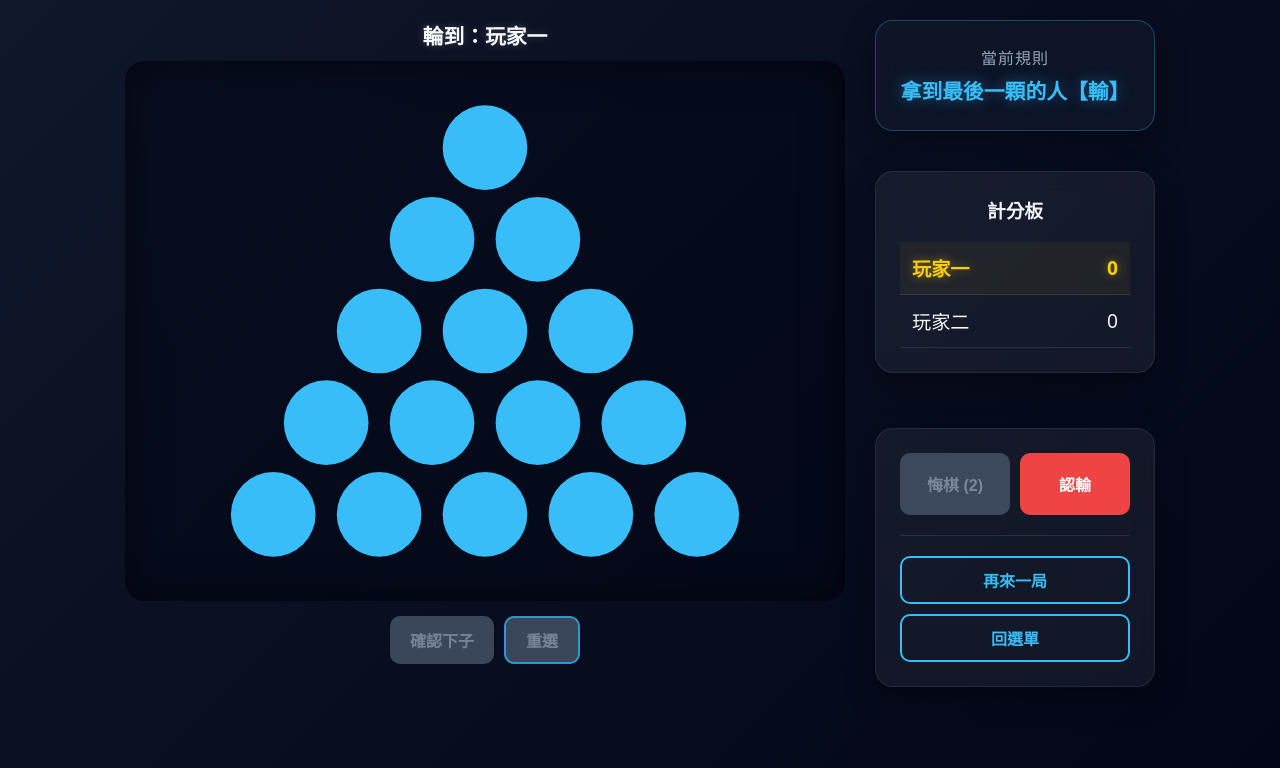
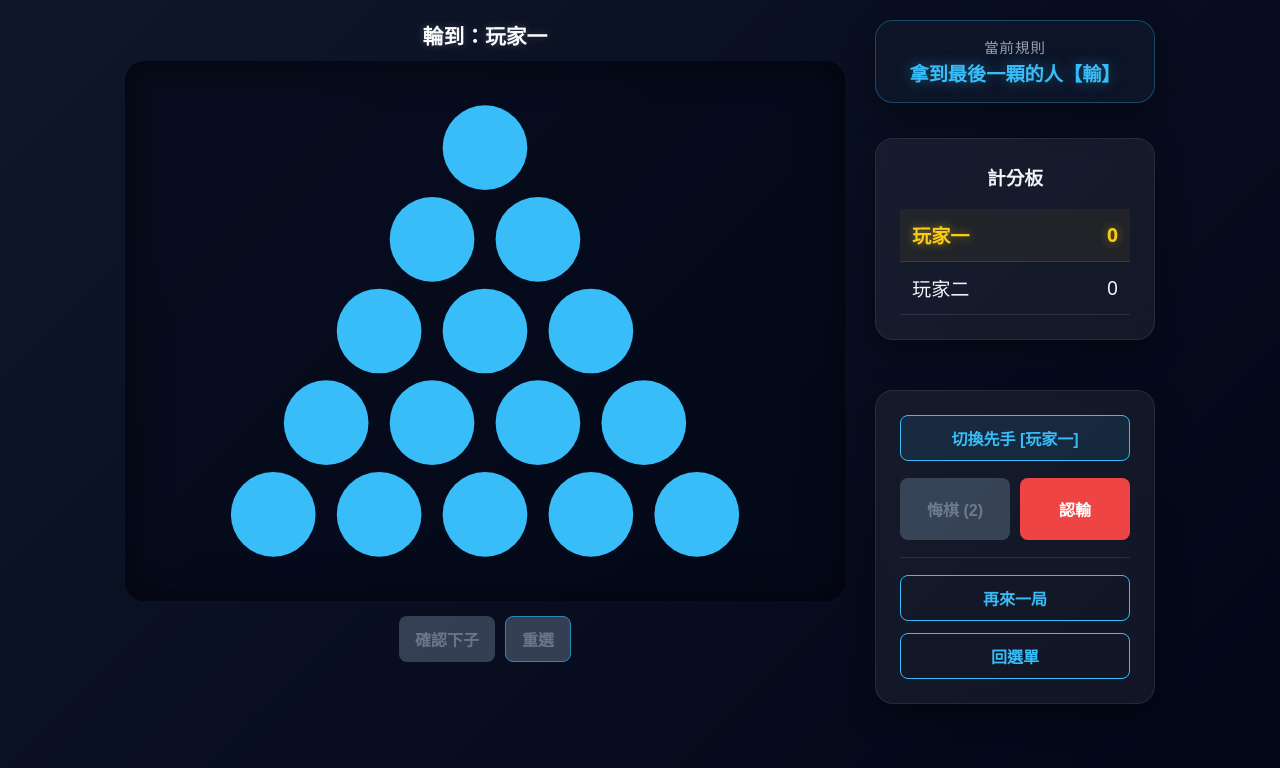
Before and after one commit to NoboruKuni/TriangularNimVibe, a plain HTML site: page index.html in a window 1280 px wide. Both pictures are taken after a click on the button "開始遊戲". Drawn offline with Linux system fonts and the light colour scheme.

Commit message:
Add files via upload

```diff
--- a/index.html
+++ b/index.html
@@ -11,11 +11,12 @@
 :root {
   --bg-gradient: linear-gradient(135deg, #0f172a, #020617);
   --panel-bg: rgba(255, 255, 255, 0.06);
-  --primary: #38bdf8;
-  --accent: #facc15;
+  --primary: #38bdf8;  /* 青藍色 */
+  --accent: #facc15;   /* 金黃色 */
   --text: #f1f5f9;
   --danger: #ef4444;
   --warn: #f97316;
+  --disabled: #475569;
 }
 
 body {
@@ -102,7 +103,7 @@ select {
   flex: 0 0 280px;
   display: flex;
   flex-direction: column;
-  gap: 20px;
+  gap: 15px; /* 稍微縮小間距讓版面更緊湊 */
 }
 
 @media (max-width: 900px) {
@@ -129,7 +130,7 @@ canvas {
   touch-action: none;
 }
 
-/* 勝負結果 Banner (覆蓋層) */
+/* 勝負結果 Banner */
 #result-overlay {
   position: absolute;
   top: 50%;
@@ -187,20 +188,21 @@ canvas {
   text-align: center;
   border: 1px solid rgba(56, 189, 248, 0.3);
   background: rgba(15, 23, 42, 0.8);
+  padding: 15px; /* 稍微縮小內距 */
 }
 .rule-title {
-  font-size: 1rem;
+  font-size: 0.9rem;
   color: #94a3b8;
-  margin-bottom: 8px;
+  margin-bottom: 5px;
   text-transform: uppercase;
   letter-spacing: 1px;
 }
 #rule-hint {
-  font-size: 1.3rem;
+  font-size: 1.2rem;
   font-weight: bold;
   color: var(--primary);
   text-shadow: 0 0 15px rgba(56, 189, 248, 0.4);
-  line-height: 1.4;
+  line-height: 1.3;
 }
 
 /* 狀態文字 */
@@ -222,21 +224,48 @@ canvas {
   margin-top: 15px;
 }
 
+/* --- 按鈕樣式 --- */
 button {
   font-size: 1rem;
-  padding: 10px 20px;
-  border-radius: 10px;
+  padding: 10px 16px;
+  border-radius: 8px;
   border: none;
   background: var(--primary);
   color: #0f172a;
   cursor: pointer;
   font-weight: bold;
   transition: all 0.2s;
+  display: inline-flex;
+  align-items: center;
+  justify-content: center;
 }
 button:hover:not(:disabled) { filter: brightness(1.15); transform: translateY(-2px); }
-button:disabled { background: #475569; color: #94a3b8; cursor: not-allowed; opacity: 0.8; }
+button:disabled { background: var(--disabled); color: #94a3b8; cursor: not-allowed; opacity: 0.7; transform: none; }
 
-.btn-secondary { background: transparent; border: 2px solid var(--primary); color: var(--primary); }
+/* 禁用狀態的特殊樣式 (強制不互動) */
+button.disabled-visual {
+  background: transparent;
+  border: 1px solid #475569;
+  color: #64748b;
+  cursor: not-allowed;
+  pointer-events: none;
+}
+
+/* 次要按鈕 (空心) */
+.btn-secondary { background: transparent; border: 1px solid var(--primary); color: var(--primary); }
+
+/* 切換按鈕 (特殊樣式：類似次要按鈕，但更明顯是用來切換的) */
+.btn-switch {
+  background: rgba(56, 189, 248, 0.1);
+  border: 1px solid var(--primary);
+  color: var(--primary);
+  width: 100%; /* 讓它在側邊欄佔滿寬度，比較整齊 */
+  margin-bottom: 5px;
+}
+.btn-switch:hover:not(:disabled) {
+  background: rgba(56, 189, 248, 0.2);
+}
+
 .btn-danger { background: var(--danger); color: white; }
 .btn-warn { background: var(--warn); color: #0f172a; }
 
@@ -262,7 +291,7 @@ button:disabled { background: #475569; color: #94a3b8; cursor: not-allowed; opac
   font-weight: bold;
 }
 
-/* --- 說明文字 (列表優化) --- */
+/* --- 說明文字 --- */
 .rule-box {
   margin-top: 20px;
   max-height: 400px;
@@ -274,15 +303,8 @@ button:disabled { background: #475569; color: #94a3b8; cursor: not-allowed; opac
   color: #cbd5e1;
   text-align: left;
 }
-/* 讓項目編號對齊 */
-#howto-text ol {
-  padding-left: 20px;
-  margin: 0;
-}
-#howto-text li {
-  margin-bottom: 8px;
-  padding-left: 5px;
-}
+#howto-text ol { padding-left: 20px; margin: 0; }
+#howto-text li { margin-bottom: 8px; padding-left: 5px; }
 #howto-text b { color: var(--accent); }
 </style>
 </head>
@@ -376,12 +398,20 @@ button:disabled { background: #475569; color: #94a3b8; cursor: not-allowed; opac
       </div>
     </div>
 
-    <div class="panel controls" style="display:flex; flex-direction:column;">
+    <div class="panel controls" style="display:flex; flex-direction:column; gap:12px;">
+
+      <div>
+        <button id="btn-turn" class="btn-switch" onclick="game.toggleTurn()">
+          </button>
+      </div>
+
       <div style="display:flex; gap:10px;">
         <button id="btn-undo" class="btn-warn" onclick="game.undo()" disabled style="flex:1;" data-i18n="undo">悔棋</button>
         <button id="btn-surrender" class="btn-danger" onclick="game.surrender()" style="flex:1;" data-i18n="surrender">認輸</button>
       </div>
-      <hr style="width:100%; border:0; border-top:1px solid rgba(255,255,255,0.1); margin:10px 0;">
+
+      <hr style="width:100%; border:0; border-top:1px solid rgba(255,255,255,0.1); margin: 5px 0;">
+
       <button class="btn-secondary" onclick="game.restart()" data-i18n="restart">再來一局</button>
       <button class="btn-secondary" onclick="game.backToMenu()" data-i18n="back">回選單</button>
     </div>
@@ -412,6 +442,9 @@ const I18N = {
     status_turn: "輪到：{player}",
     status_ai: "🤖 AI 正在思考...",
 
+    // 按鈕文字 - 格式: 功能名稱 (目前狀態)
+    btn_switch_prefix: "切換先手",
+
     win_title: "🎉 遊戲結束",
     win_msg: "{winner} 獲勝！",
     iso_title: "⚠️ 孤立棋判定",
@@ -425,8 +458,7 @@ const I18N = {
         <li><b>如何移動</b>：
            點擊一顆棋子作為<b>起點</b>，再點擊另一顆作為<b>終點</b>。兩點之間必須是連續的直線。若只想移除一顆，請點擊同一顆棋子兩次。</li>
         <li><b>數量限制</b>：每回合至少拿 1 顆，最多可拿 (層數 - 1) 顆。</li>
-        <li><b>孤立棋子判定</b>：當盤面上所有棋子都不相鄰時，系統將自動依規則直接判定勝負，節省時間。</li>
-        <li><b>功能</b>：支援每局 2 次悔棋；若局面無望可直接認輸。</li>
+        <li><b>孤立棋子判定</b>：當盤面上所有棋子都不相鄰時，系統將自動依規則直接判定勝負。</li>
       </ol>
     `
   },
@@ -448,6 +480,8 @@ const I18N = {
     status_turn: "Turn: {player}",
     status_ai: "🤖 AI is thinking...",
 
+    btn_switch_prefix: "Switch Turn Order",
+
     win_title: "🎉 Game Over",
     win_msg: "{winner} Wins!",
     iso_title: "⚠️ Auto-Resolution",
@@ -461,8 +495,7 @@ const I18N = {
         <li><b>Moves</b>:
            Click a stone for <b>Start</b>, then click another for <b>End</b>. Stones must form a continuous line. Click the same stone twice to pick just one.</li>
         <li><b>Limits</b>: Min 1 stone, Max (Rows - 1) stones per turn.</li>
-        <li><b>Isolated Stones</b>: When no adjacent stones remain, the system automatically calculates the winner based on parity.</li>
-        <li><b>Extras</b>: 2 Undos per game. Surrender button available.</li>
+        <li><b>Isolated Stones</b>: System automatically calculates winner when no moves are possible.</li>
       </ol>
     `
   },
@@ -484,6 +517,8 @@ const I18N = {
     status_turn: "手番：{player}",
     status_ai: "🤖 AI考案中...",
 
+    btn_switch_prefix: "先攻交代",
+
     win_title: "🎉 勝負あり",
     win_msg: "勝者：{winner}",
     iso_title: "⚠️ 自動判定",
@@ -495,10 +530,8 @@ const I18N = {
       <ol>
         <li><b>目的</b>：交互に石を取り合い、最後の石に関するルールで勝敗を決めます。</li>
         <li><b>操作方法</b>：
-           石をクリックして<b>始点</b>を選び、別の石をクリックして<b>終点</b>を選びます。直線上に並んだ石のみ選択可能です。1個だけ取る場合は、同じ石を2回クリックしてください。</li>
+           石をクリックして<b>始点</b>を選び、別の石をクリックして<b>終点</b>を選びます。直線上に並んだ石のみ選択可能です。</li>
         <li><b>制限</b>：1ターンに最低1個、最大（段数 - 1）個まで取れます。</li>
-        <li><b>孤立石の判定</b>：隣り合う石がなくなった場合、残りの数から自動的に勝敗を判定します。</li>
-        <li><b>機能</b>：1局につき2回まで「待った」ができます。</li>
       </ol>
     `
   },
@@ -520,6 +553,8 @@ const I18N = {
     status_turn: "ตาของ: {player}",
     status_ai: "🤖 AI กำลังคิด...",
 
+    btn_switch_prefix: "สลับลำดับเล่น",
+
     win_title: "🎉 จบเกม",
     win_msg: "ผู้ชนะคือ: {winner}",
     iso_title: "⚠️ ตัดสินอัตโนมัติ",
@@ -531,10 +566,8 @@ const I18N = {
       <ol>
         <li><b>เป้าหมาย</b>: ผลัดกันหยิบหินออกจากกระดาน จนกว่าจะหมด</li>
         <li><b>วิธีเดินหมาก</b>:
-           คลิกที่หินเพื่อเลือก <b>จุดเริ่มต้น</b> และคลิกอีกก้อนเพื่อเลือก <b>จุดสิ้นสุด</b> (ต้องเป็นเส้นตรงเดียวกัน) หากต้องการหยิบแค่ 1 ก้อน ให้คลิกที่หินเดิมซ้ำ</li>
+           คลิกที่หินเพื่อเลือก <b>จุดเริ่มต้น</b> และคลิกอีกก้อนเพื่อเลือก <b>จุดสิ้นสุด</b> (ต้องเป็นเส้นตรงเดียวกัน)</li>
         <li><b>ข้อจำกัด</b>: หยิบได้อย่างน้อย 1 ก้อน และสูงสุด (จำนวนชั้น - 1) ก้อนต่อตา</li>
-        <li><b>การตัดสินอัตโนมัติ</b>: เมื่อเหลือแต่หินที่ไม่ติดกัน ระบบจะคำนวณผู้ชนะให้ทันที</li>
-        <li><b>ตัวช่วย</b>: สามารถย้อนกลับ (Undo) ได้ 2 ครั้งต่อเกม</li>
       </ol>
     `
   }
@@ -581,10 +614,11 @@ class TriangularNim {
     this.stones = [];
     this.scores = [0, 0];
     this.state = 'menu'; // menu, playing, locked, gameover
+    this.gameStarted = false; // 紀錄是否已執行第一步
 
     this.mode = 'human';
     this.rule = 'lose';
-    this.turn = 0;
+    this.turn = 0; // 0 = Player/P1, 1 = AI/P2
 
     this.selection = { start: null, line: [] };
     this.history = [];
@@ -616,6 +650,7 @@ class TriangularNim {
     this.initStones();
     this.turn = 0;
     this.state = 'playing';
+    this.gameStarted = false; // 重置遊戲開始狀態
     this.history = [];
     this.undoCount = 0;
     this.resetSelection();
@@ -633,6 +668,21 @@ class TriangularNim {
       for (let c = 0; c <= r; c++) {
         this.stones.push({r, c, active: true, x:0, y:0});
       }
+    }
+  }
+
+  // --- 切換先後手 ---
+  toggleTurn() {
+    if (this.gameStarted) return;
+
+    this.resetSelection();
+    this.turn = 1 - this.turn;
+    this.updateUI();
+
+    // 如果切換後輪到 AI 且不是真人對戰
+    if (this.mode !== 'human' && this.turn === 1) {
+        this.state = 'locked';
+        setTimeout(() => this.runAI(), 500);
     }
   }
 
@@ -792,6 +842,8 @@ class TriangularNim {
   confirmMove() {
     if (this.selection.line.length === 0) return;
 
+    this.gameStarted = true;
+
     this.saveState();
     this.undoCount = 0;
     this.selection.line.forEach(s => s.active = false);
@@ -919,7 +971,7 @@ class TriangularNim {
     document.getElementById('result-overlay').classList.remove('show');
   }
 
-  // --- AI (增強版: Minimax + Memoization) ---
+  // --- AI (Minimax + Memoization) ---
   getAllMoves(stonesState = null) {
     const moves = [];
     const dirs = [[0,1],[0,-1],[1,0],[-1,0],[1,1],[-1,-1]];
@@ -958,24 +1010,22 @@ class TriangularNim {
     else {
       const activeCount = this.stones.filter(s => s.active).length;
 
-      // [策略 A] 殘局完美運算 (<= 12 顆)
       if (activeCount <= 12) {
         this.memo = new Map();
         this.shuffle(moves);
 
         for (let move of moves) {
           move.forEach(s => s.active = false);
-          const opponentCanWin = this.solveState(); // 檢查對手是否必勝
+          const opponentCanWin = this.solveState();
           move.forEach(s => s.active = true);
 
-          if (!opponentCanWin) { // 如果對手無法必勝，這步就是好棋
+          if (!opponentCanWin) {
             bestMove = move;
             break;
           }
         }
         if (!bestMove) bestMove = moves[0];
       }
-      // [策略 B] 開局快速運算
       else {
         this.shuffle(moves);
         for (let m of moves) {
@@ -996,7 +1046,6 @@ class TriangularNim {
     }, 600);
   }
 
-  // Minimax 求解器
   solveState() {
     const stateKey = this.stones.map(s => s.active ? '1' : '0').join('');
     if (this.memo.has(stateKey)) return this.memo.get(stateKey);
@@ -1067,6 +1116,21 @@ class TriangularNim {
 
     document.getElementById('btn-surrender').innerText = I18N[currLang].surrender;
     document.getElementById('btn-surrender').disabled = !isMyTurn;
+
+    // --- 按鈕更新 (按鈕內顯示文字) ---
+    const turnBtn = document.getElementById('btn-turn');
+    if (this.gameStarted) {
+        turnBtn.classList.add('disabled-visual');
+        turnBtn.disabled = true;
+    } else {
+        turnBtn.classList.remove('disabled-visual');
+        turnBtn.disabled = false;
+    }
+
+    // 顯示文字：切換先手 (目前: P1/P2/AI)
+    const prefix = I18N[currLang].btn_switch_prefix;
+    const currName = this.getPlayerName(this.turn);
+    turnBtn.innerText = `${prefix} [${currName}]`;
   }
 
   disableControls() {
@@ -1074,6 +1138,10 @@ class TriangularNim {
       document.getElementById('btn-cancel').disabled = true;
       document.getElementById('btn-undo').disabled = true;
       document.getElementById('btn-surrender').disabled = true;
+
+      const turnBtn = document.getElementById('btn-turn');
+      turnBtn.classList.add('disabled-visual');
+      turnBtn.disabled = true;
   }
 
   updateScoreDisplay() {
```
